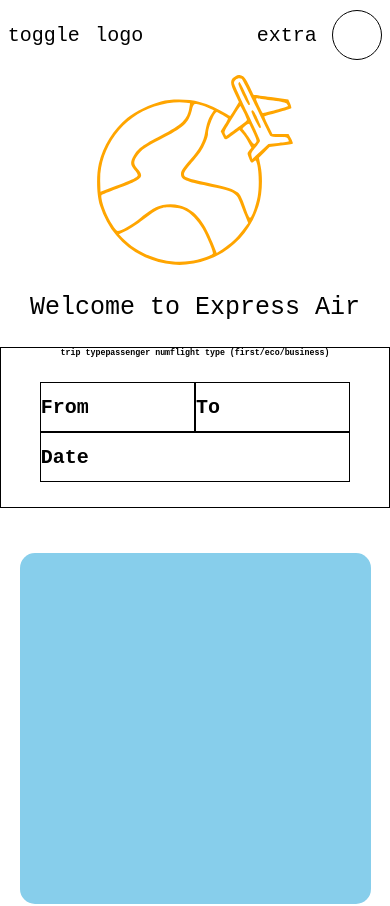
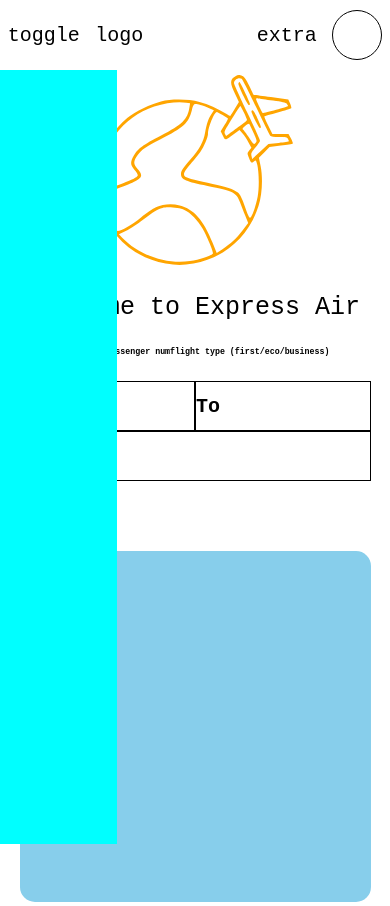
Before and after one commit to josephcake/express-airline, a React (Create React App) app: page / in a window 390 px wide. Shown: the top 906 px of the page. Built offline with nearby package versions, Linux system fonts and the light colour scheme; a web font is replaced by a local one.

Commit message:
mobile debounce

```diff
--- a/src/App.css
+++ b/src/App.css
@@ -17,3 +17,11 @@ html,body{
 ._out{
   transition: all 0.5s ease-in-out;
 }
+
+
+.blue{
+  background-color: aqua;
+}
+.red{
+  background-color: tomato;
+}
--- a/src/App.js
+++ b/src/App.js
@@ -30,24 +30,78 @@ const Container = styled.div`
   width:100%;
 `
 
+const MobileSideNav = styled.div`
+  position: fixed;
+  top: 0;
+  left: 0;
+  bottom: 0;
+  width: 30%;
+  /* background: rgba(0,0,0,0.2); */
+  visibility: hidden;
+  @media screen and (max-width: 1000px) {
+    visibility: visible;
+  }
+`;
+
 
 function App() {
   useEffect(() => {}, []);
   const [scrollVal, setScrollVal] = useState(0);
+  const [touchStartVal, setTouchStartVal] = useState({x:null, y:null});
+  const [touchEndVal, setTouchEndVal] = useState({x:null, y:null});
+  const [displaySlider, setDisplaySlider] = useState(false)
   const handleContainerScroll = () => {
     // console.log(window.scrollY);
     setScrollVal(window.scrollY);
   };
 
+  const debounce = function(fn, arg,delay){
+    let timeoutId;
+
+    return function(){
+      if(timeoutId){
+        clearTimeout(timeoutId);
+      }
+      timeoutId = setTimeout(fn(arg),delay);
+    }
+  }
+
+  const handleTouchMove = (e) => {
+    let x = e.touches[0].clientX;
+    let y = e.touches[0].clientY;
+
+    setTouchEndVal(
+      (prevState) => ({
+        ...prevState,
+        x,
+        y,
+    }));
+  };
+
+  const handleTouchStart = (e) =>{
+    let x = e.touches[0].clientX;
+    let y = e.touches[0].clientY;
+    // console.log(x,y)
+    setTouchStartVal(prevState => ({
+      ...prevState,
+      x,y
+    }));
+
+  }
+
   return (
     <ThemeProvider theme={Theme}>
       <AppDiv onWheel={handleContainerScroll}>
-        <Nav scrollVal={scrollVal}/>
+        <Nav scrollVal={scrollVal} />
+        <MobileSideNav
+          onTouchStart={handleTouchStart}
+          onTouchMove={(e)=>debounce(handleTouchMove, e, 300)}
+          className={displaySlider?'red':'blue'}
+        />
         <Container>
-            <SideNav/>
-            <Home/>
+          <SideNav />
+          <Home />
         </Container>
-
       </AppDiv>
     </ThemeProvider>
   );
--- a/src/home/FlightController.js
+++ b/src/home/FlightController.js
@@ -7,7 +7,7 @@ const FCDiv = styled.div`
   flex-direction: column;
   /* height: 100%; */
   width: 100%;
-  border: solid 1px black;
+  /* border: solid 1px black; */
   margin: 25px 0;
 
   @media screen and (max-width: 1000px) {
@@ -37,7 +37,7 @@ const DestinationContainer = styled.div`
   @media screen and (max-width: 1000px) {
     flex-direction: column;
     justify-content: center;
-    width: 80%;
+    width: 90%;
   }
 `;
 
--- a/src/side-navigation/SideNav.js
+++ b/src/side-navigation/SideNav.js
@@ -47,6 +47,8 @@ const SideNavSpacer = styled.div`
   /* visibility: hidden; */
 `;
 
+
+
 const itemsArray = ['ph',1,2,3,4,5]
 const items = itemsArray.map(i=>{
   return <NavItem key={i}><ItemImage>image</ItemImage><ItemText>{i}</ItemText></NavItem>
@@ -62,7 +64,6 @@ const SideNav = () => {
       <ItemContainer_Column>
         <NavItem>0</NavItem>
       </ItemContainer_Column>
-
     </Nav>
   );
 }
```
Lines whose indentation alone changed are shown as unchanged.
